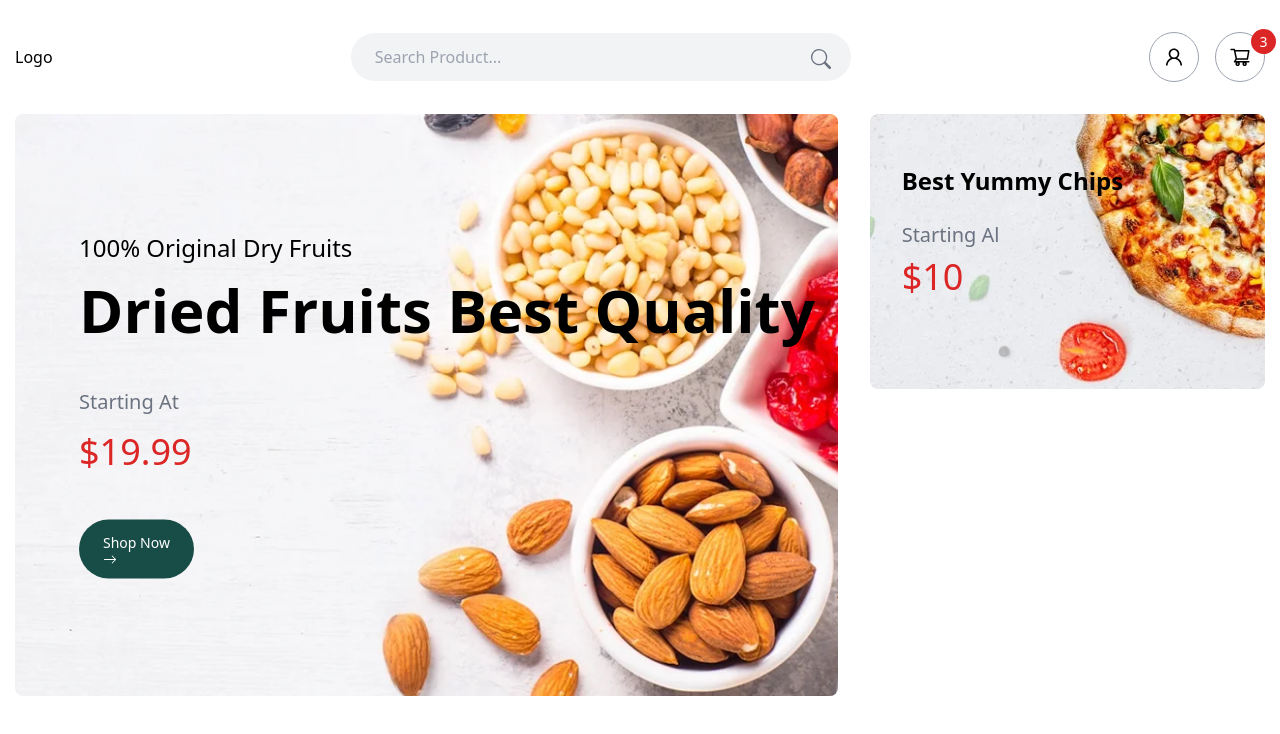
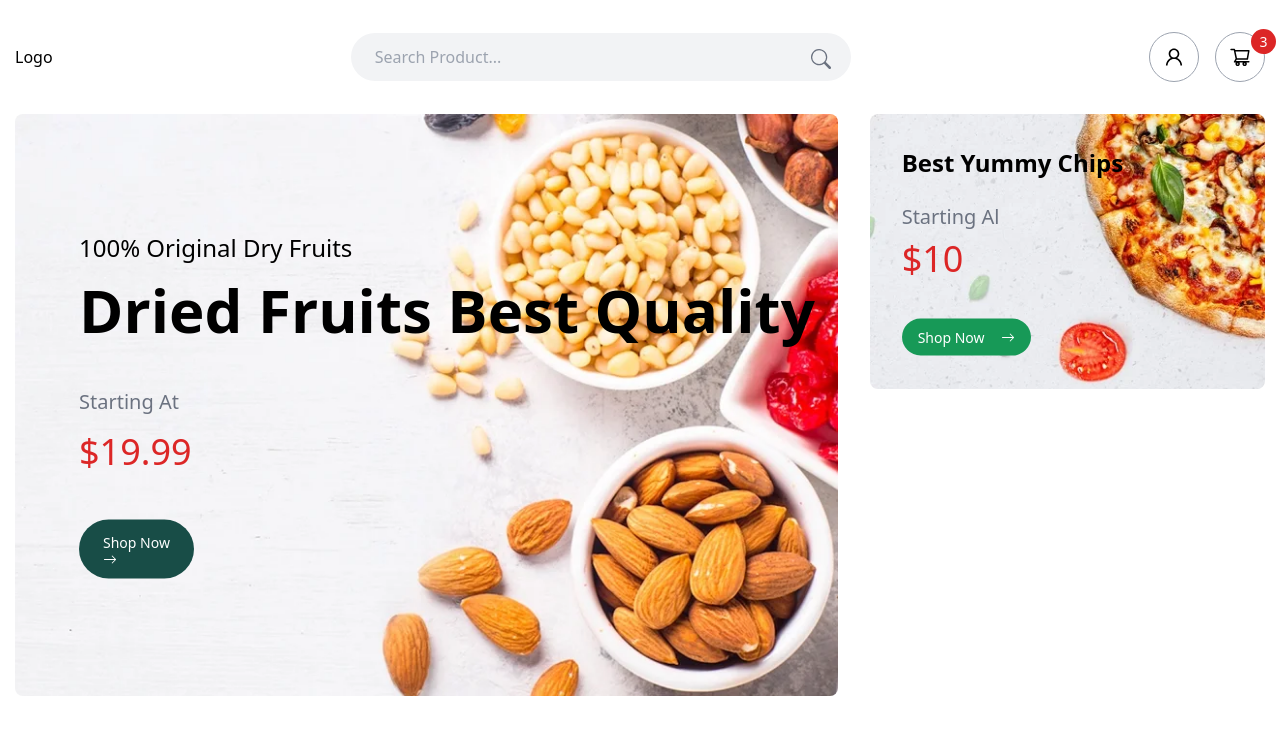
Before and after one commit to Brunogabriel-dev/ecommerce-web-ts, a React (Vite) app: page / in a window 1280 px wide. Shown: the top 734 px of the page. Built offline with nearby package versions, Linux system fonts and the light colour scheme.

Commit message:
Inclusão de texto

```diff
--- a/src/components/Hero.tsx
+++ b/src/components/Hero.tsx
@@ -39,7 +39,9 @@ const Hero = () => {
           <div className="font-medium text-red-600 text-2x1 sm:text-4xl pb-8">
             $10
           </div>
-          <div></div>
+          <div className="bg-accent hover:bg-accentDark text-white rounded-full w-fit flex items-center gap-4 px-4 py-2 text-[14px] cursor-pointer">
+            Shop Now <BsArrowRight/>
+          </div>
         </div>
       </div>
     </div>
```
